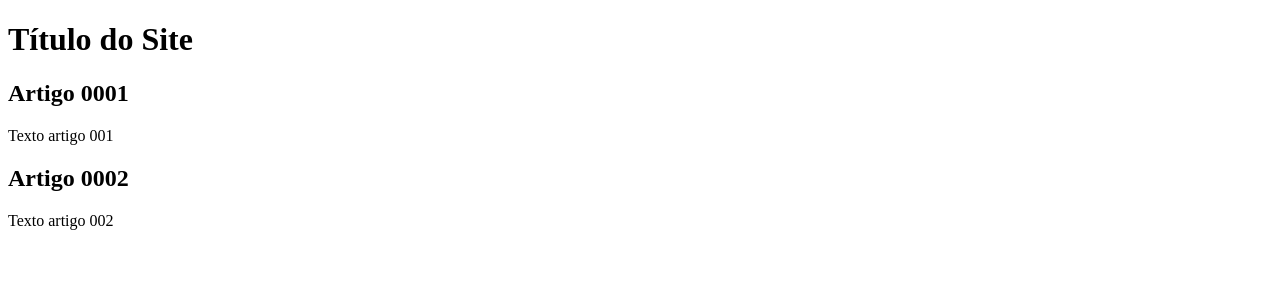
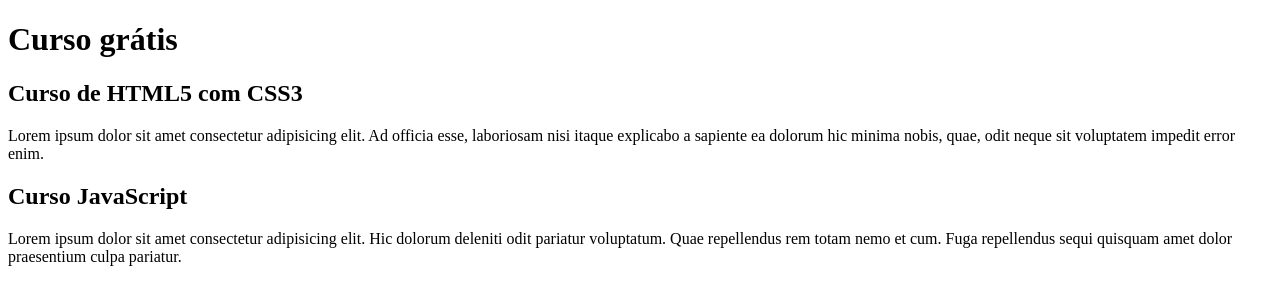
Before and after one commit to RayzaAnchayhua/projeto-site, a plain HTML site: page index.html in a window 1280 px wide. Drawn offline with Linux system fonts and the light colour scheme.

Commit message:
Comecei a escrever o conteudo

```diff
--- a/index.html
+++ b/index.html
@@ -8,15 +8,15 @@
 <body>
     <main>
         <header>
-            <h1>Título do Site</h1>
+            <h1>Curso grátis </h1>
         </header>
         <article>
-             <h2>Artigo 0001</h2>
-        <p>Texto artigo 001</p>
+             <h2>Curso de HTML5 com CSS3</h2>
+                <p>Lorem ipsum dolor sit amet consectetur adipisicing elit. Ad officia esse, laboriosam nisi itaque explicabo a sapiente ea dolorum hic minima nobis, quae, odit neque sit voluptatem impedit error enim.</p>
         </article>
         <article>
-            <h2>Artigo 0002</h2>
-       <p>Texto artigo 002</p>
+            <h2>Curso JavaScript</h2>
+                <p>Lorem ipsum dolor sit amet consectetur adipisicing elit. Hic dolorum deleniti odit pariatur voluptatum. Quae repellendus rem totam nemo et cum. Fuga repellendus sequi quisquam amet dolor praesentium culpa pariatur.</p>
        </article>
     </main>
 </body>
```
